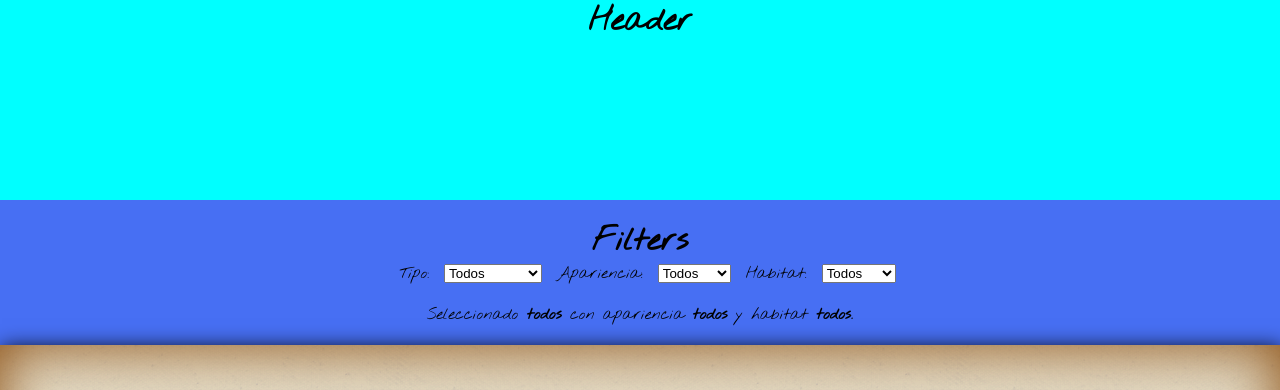
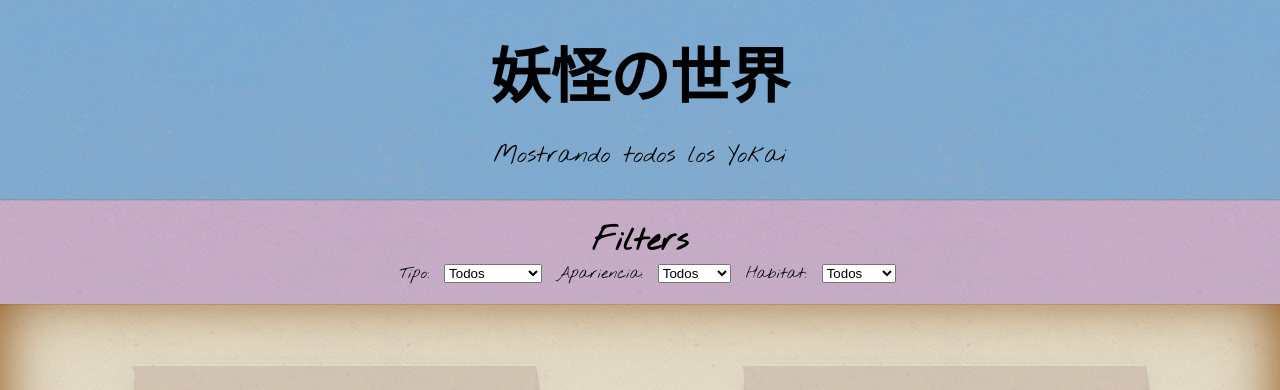
Before and after one commit to dbuendia/yokai-worship, a React (Create React App) app: page / in a window 1280 px wide. Shown: the top 390 px of the page. Built offline with nearby package versions, Linux system fonts and the light colour scheme; a web font is replaced by a local one.

Commit message:
Flexible header message

```diff
--- a/src/App.js
+++ b/src/App.js
@@ -13,7 +13,8 @@ function App() {
 
   return (
     <div className="App">
-      <Header />
+      {/* <div className="app-wrapper"> */}
+      <Header type={type} appearence={appearence} habitat={habitat} />
       {/* Pasamos los estados y funciones que los gestionan como props */}
       <Filters
         type={type}
@@ -29,6 +30,7 @@ function App() {
         appearence={appearence}
         habitat={habitat}
       />
+      {/* </div> */}
     </div>
   );
 }
--- a/src/components/filters.js
+++ b/src/components/filters.js
@@ -1,10 +1,12 @@
 /*
 
 Idealmente deberíamos ser capaz de filtrar el array de elementos en este componente,
-pero no podemos hacerlo porque vamos a instanciarlo en otro y los estados son locales a cada componente.
-Por ello, necesitamos hacer que los estados sean globales, llevando useState al elemento padre que contenga todos
-aquellos elementos que necesiten usar ese estado.
-Esta técnica se conoce como "subir el estado".
+pero no podemos hacerlo porque vamos a instanciarlo en otro (App.js) y los estados son locales a cada componente.
+Por ello, necesitamos hacer que los estados sean globales.
+
+Para ello aquí usamos una técnica que se conoce como "subir el estado",
+llevando el control de los mismos (useState) al elemento padre que contenga
+todos aquellos componentes que los vayan a necesitar.
 
 */
 
@@ -41,6 +43,7 @@ export default function Filters({
         id="1"
         onChange={handleTypeSelectChange}
         // Value es el valor seleccionado en el select, controlado por React
+        // Este valor lo cambiaremos a través de las funciones handle.
         value={type}
       >
         <option value="todos">Todos</option>
@@ -75,10 +78,6 @@ export default function Filters({
         <option value="mar">Mar</option>
         <option value="casa">Casa</option>
       </select>
-      <p>
-        Seleccionado <b>{type}</b> con apariencia <b>{appearence}</b> y habitat{" "}
-        <b>{habitat}</b>.
-      </p>
     </div>
   );
 }
--- a/src/components/header.js
+++ b/src/components/header.js
@@ -1,9 +1,37 @@
-function Header() {
+function Header({ type, appearence, habitat }) {
   return (
     <div className="header">
-      <h1>Header</h1>
+      <h1 className="kanji">妖怪の世界</h1>
+      <div>{defineHeader({ type, appearence, habitat })}</div>
     </div>
   );
 }
 
 export default Header;
+
+function defineHeader({ type, appearence, habitat }) {
+  if (type === "todos" && appearence === "todos" && habitat === "todos") {
+    return <p className="header-phrase">Mostrando todos los Yokai</p>;
+  }
+
+  let headerPhrase = "Mostrando ";
+
+  if (type === "todos") {
+    headerPhrase = headerPhrase + "todos los tipos de Yokai.";
+  } else {
+    headerPhrase = headerPhrase + type;
+  }
+
+  if (appearence === "todos") {
+    headerPhrase = headerPhrase + " con todas las apariencias";
+  } else {
+    headerPhrase = headerPhrase + " de apariencia: " + appearence;
+  }
+
+  if (habitat === "todos") {
+    headerPhrase = headerPhrase + " y todos los habitats.";
+  } else {
+    headerPhrase = headerPhrase + " y habitat " + habitat + ".";
+  }
+  return <p className="header-phrase">{headerPhrase}</p>;
+}
--- a/src/styles/App.css
+++ b/src/styles/App.css
@@ -274,18 +274,35 @@ body {
   background: whitesmoke;
   /* background-color: #fffef0; */
   background-color: #ede4cc;
-  background-image: url("../../public/img/paper.png")
+  background-image: url("../../public/img/paper.png");
 }
 
 .header {
-  background-color: cyan;
+  background-color: rgba(61, 147, 232, 0.279);
+  background-color: rgba(61, 147, 232, 0.665);
+  box-shadow: 0px 0px 1px #8a4d0f;
+  /* box-shadow: 2px 3px 20px black, 0 0 60px #8a4d0f inset; */
+  /* background-color: #ede4cc; */
+  background-image: url("../../public/img/paper.png");
   width: 100%;
   height: 200px;
   margin: 0 auto;
+  display: flex;
+  flex-direction: column;
+  justify-content: center;
+}
+
+.header-phrase {
+  margin-top: 25px;
+  font-size: 1.5rem;
 }
 
 .filters {
-  background-color: rgb(71, 111, 243);
+  /* background-color: rgba(61, 147, 232, 0.665); */
+  background-color: rgba(61, 147, 232, 0.279);
+  background-color: rgba(147, 61, 232, 0.279);
+  box-shadow: 0px 0px 1px #8a4d0f;
+  background-image: url("../../public/img/paper.png");
   width: 100%;
   height: fit-content;
   padding: 20px;
@@ -298,16 +315,17 @@ body {
 .filters span {
   margin: 0 15px;
 }
+
 .yokai-cards-container {
+  height: 100%;
   display: flex;
   flex-wrap: wrap;
   justify-content: space-around;
-  box-shadow: 2px 3px 20px black, 0 0 60px #8a4d0f inset;
+  box-shadow: 0 -10px 60px #8a4d0f inset;
   padding: 30px;
 }
 
 .yokai-card {
-
   display: flex;
   flex-direction: column;
   justify-content: space-between;
```
Also changed, not shown: src/components/yokaiCardsContainer.js (+5 -10 lines).
